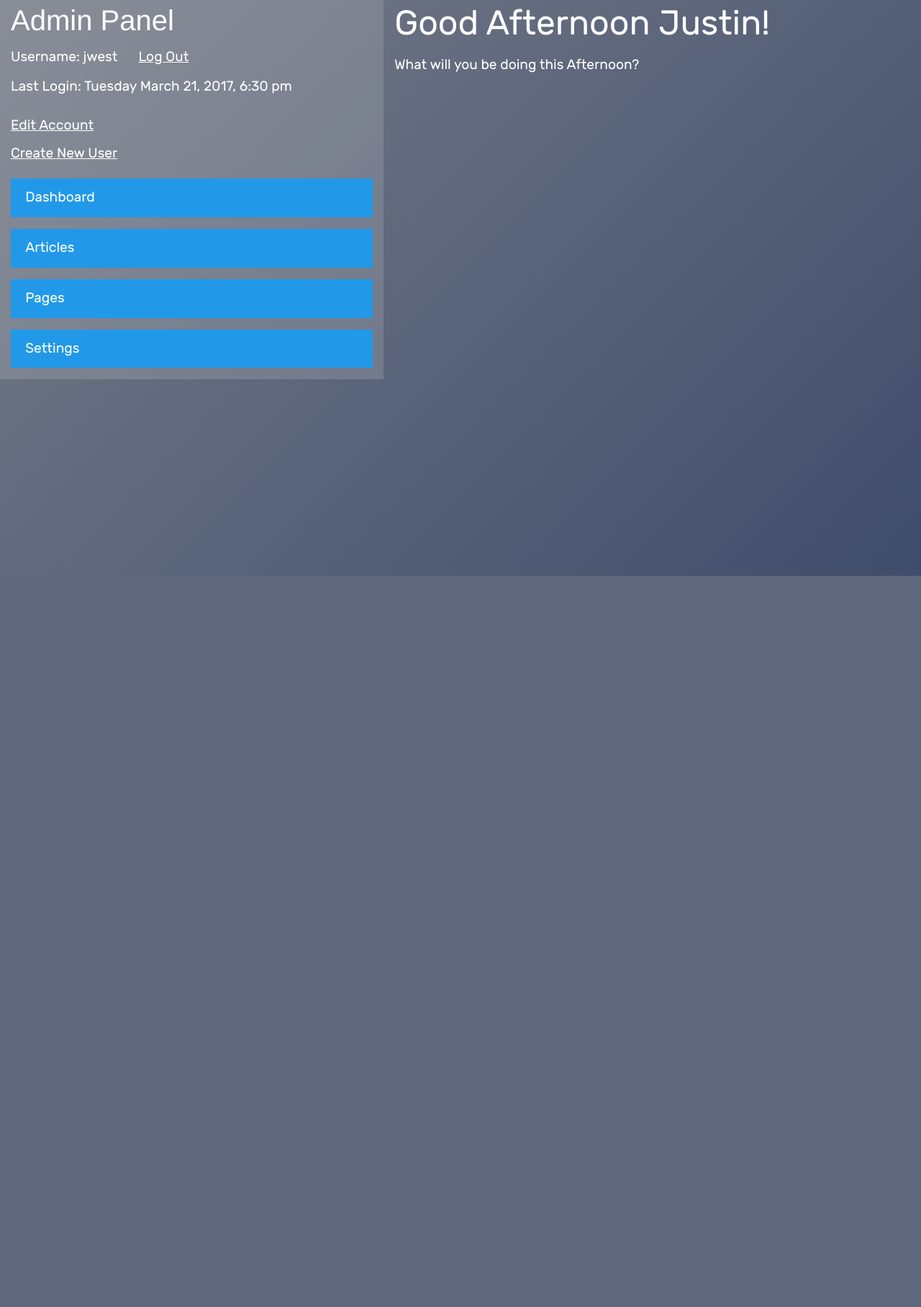
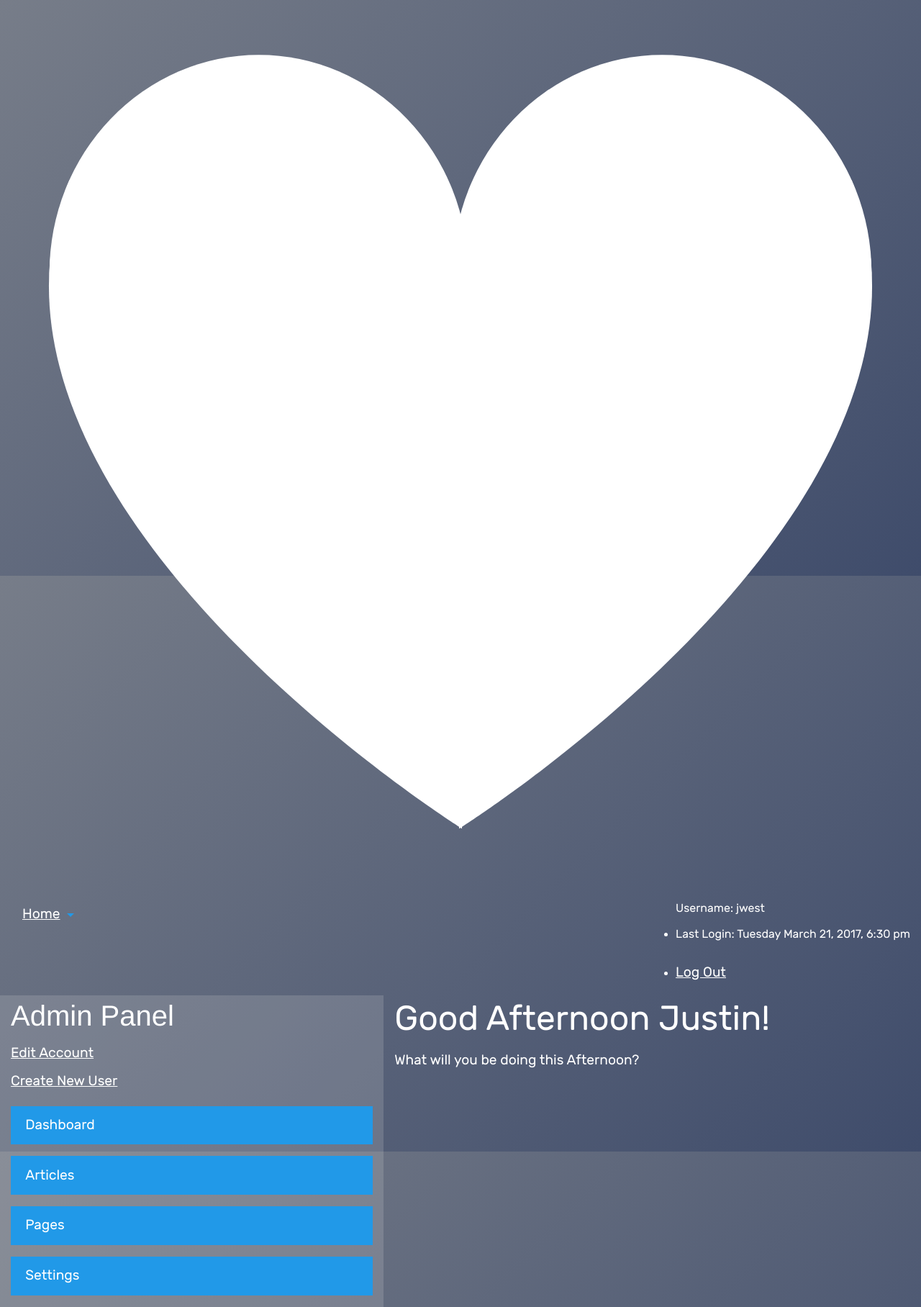
Before and after one commit to JustinWestMusic/LifeIsWorthSharing, a PHP site: page /admin/admin_index.php in a window 1280 px wide. Shown: the whole page at 72% size. Before the commit the page ends 800 px from the top, so only its background shows below. Run offline with PHP 8.4, Linux system fonts and the light colour scheme; a user stored in the database is signed in.

Commit message:
Updated js links and admin index

```diff
--- a/admin/admin_addMovie.php
+++ b/admin/admin_addMovie.php
@@ -33,13 +33,13 @@
     <link rel="stylesheet" href="css/app.css">
 </head>
 <body>
-<h1 class="hide">Add Movie</h1>
+<h1 class="hide">Add a Video</h1>
 
 	<section class="row">
 
 	<div class="small-12 column">
 
-		<h2>Add Movie</h2>
+		<h2>Add a Video</h2>
 
 		<?php if(!empty($message)){echo $message;} ?>
 		<form action="admin_addMovie.php" method="post" enctype="multipart/form-data">
@@ -57,7 +57,7 @@
 
 	<script src="../js/vendor/jquery.js"></script>
     <script src="../js/vendor/what-input.js"></script>
-    <script src="../js/vendor/foundation.js"></script>
+    <script src="../js/vendor/foundation.min.js"></script>
     <script src="../js/app.js"></script>
 
 </body>
--- a/admin/admin_createuser.php
+++ b/admin/admin_createuser.php
@@ -81,7 +81,7 @@
 
 	<script src="../js/vendor/jquery.js"></script>
     <script src="../js/vendor/what-input.js"></script>
-    <script src="../js/vendor/foundation.js"></script>
+    <script src="../js/vendor/foundation.min.js"></script>
     <script src="../js/app.js"></script>
 
 </body>
--- a/admin/admin_delete.php
+++ b/admin/admin_delete.php
@@ -30,7 +30,7 @@
 
 	<script src="../js/vendor/jquery.js"></script>
     <script src="../js/vendor/what-input.js"></script>
-    <script src="../js/vendor/foundation.js"></script>
+    <script src="../js/vendor/foundation.min.js"></script>
     <script src="../js/app.js"></script>
 
 </body>
--- a/admin/admin_editAll.php
+++ b/admin/admin_editAll.php
@@ -32,7 +32,7 @@
 
     <script src="../js/vendor/jquery.js"></script>
     <script src="../js/vendor/what-input.js"></script>
-    <script src="../js/vendor/foundation.js"></script>
+    <script src="../js/vendor/foundation.min.js"></script>
     <script src="../js/app.js"></script>
 </body>
 </html>
--- a/admin/admin_edituser.php
+++ b/admin/admin_edituser.php
@@ -65,7 +65,7 @@
 
 	<script src="../js/vendor/jquery.js"></script>
     <script src="../js/vendor/what-input.js"></script>
-    <script src="../js/vendor/foundation.js"></script>
+    <script src="../js/vendor/foundation.min.js"></script>
     <script src="../js/app.js"></script>
 
 </body>
--- a/admin/admin_index.php
+++ b/admin/admin_index.php
@@ -23,8 +23,45 @@
     <title>Admin Panel</title>
     <link rel="stylesheet" href="../css/foundation.css">
     <link rel="stylesheet" href="css/app.css">
+    <link href="https://fonts.googleapis.com/css?family=Montserrat" rel="stylesheet">
+    <link href="https://fonts.googleapis.com/css?family=Montserrat:900" rel="stylesheet">
   </head>
 <body>
+
+	<div id="header">
+    <header class="row-expanded">
+    <h2 class="hide">Main Header</h2>
+
+   <nav id="mainNav" class="small-12 columns">
+    <h2 class="hide">Main Navigation</h2>
+
+    <img  class="float-left" id="icon" src="../images/heart.svg" alt="icon">
+
+   <ul class="dropdown menu float-left" data-dropdown-menu>
+  <li>
+  <a href="admin_index.php">Home</a>
+    <ul class="menu">
+      <li><a href="../index.php">Life Is Worth Sharing</a></li>
+    </ul>
+  </li>
+  </ul>
+
+	<ul class="userNav float-right">
+	<li class="userName">Username: <?php echo $_SESSION['users_name']; ?></li>
+	<li id="lastLogin">Last Login: <?php echo beautifyDate($_SESSION['users_lastlogin']) ?></li>
+	<li>	<a class="logOut" href="phpscripts/caller.php?caller_id=logout">Log Out</a></li>
+	</ul>
+
+
+
+
+
+     </nav>
+     </header>
+     </div>
+
+
+
 
 	<h1 class="hide">Admin Index</h1>
 
@@ -38,10 +75,7 @@
 
 	<aside id="sidePanel" class="small-12 medium-5 medium-pull-7 column">
 	<h2>Admin Panel</h2>
-	<p class="userName">Username: <?php echo $_SESSION['users_name']; ?></p>
-	<a class="logOut" href="phpscripts/caller.php?caller_id=logout">Log Out</a>
 
-	<p id="lastLogin">Last Login: <?php echo beautifyDate($_SESSION['users_lastlogin']) ?></p>
 
 	<a class="editAccount" href="admin_edituser.php">Edit Account</a>
 
@@ -59,7 +93,7 @@
 
 	<script src="../js/vendor/jquery.js"></script>
     <script src="../js/vendor/what-input.js"></script>
-    <script src="../js/vendor/foundation.js"></script>
+    <script src="../js/vendor/foundation.min.js"></script>
     <script src="../js/app.js"></script>
 
 </body>
--- a/admin/admin_login.php
+++ b/admin/admin_login.php
@@ -53,7 +53,7 @@
 
     <script src="../js/vendor/jquery.js"></script>
     <script src="../js/vendor/what-input.js"></script>
-    <script src="../js/vendor/foundation.js"></script>
+    <script src="../js/vendor/foundation.min.js"></script>
     <script src="../js/app.js"></script>
 
 </body>
```
